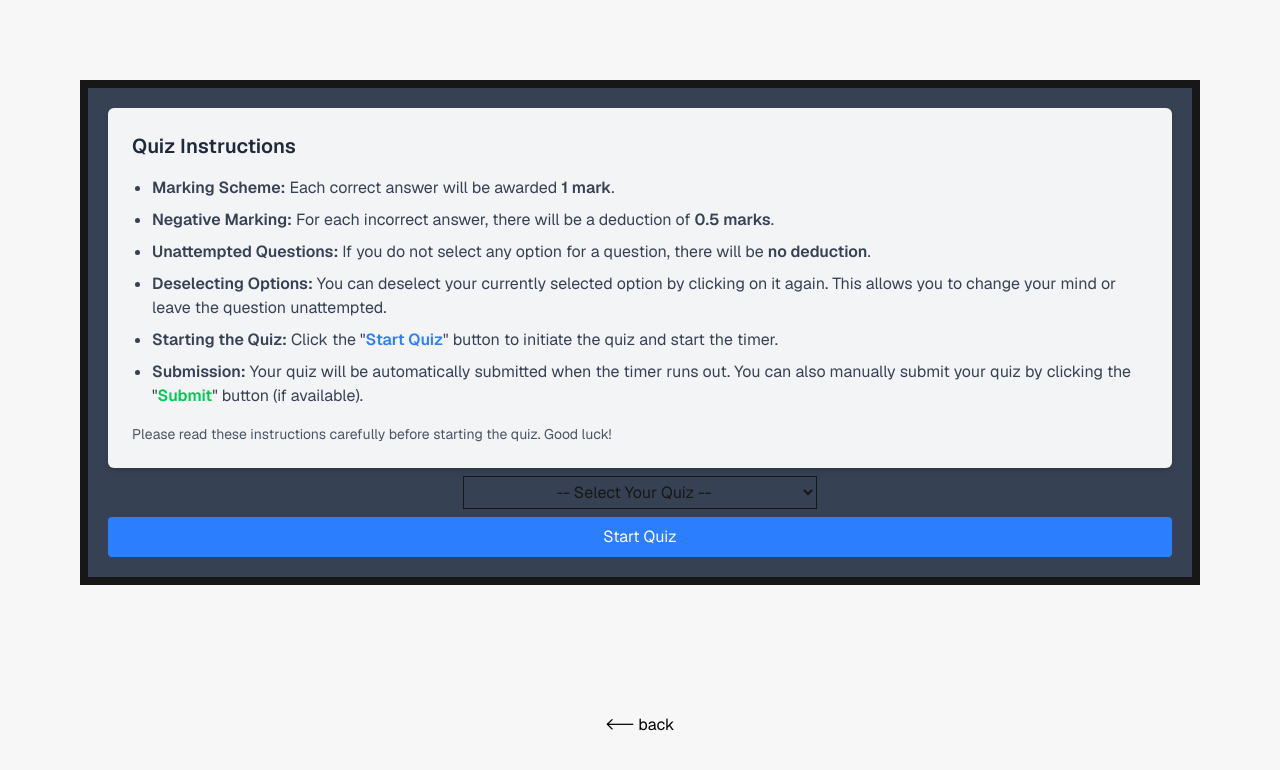
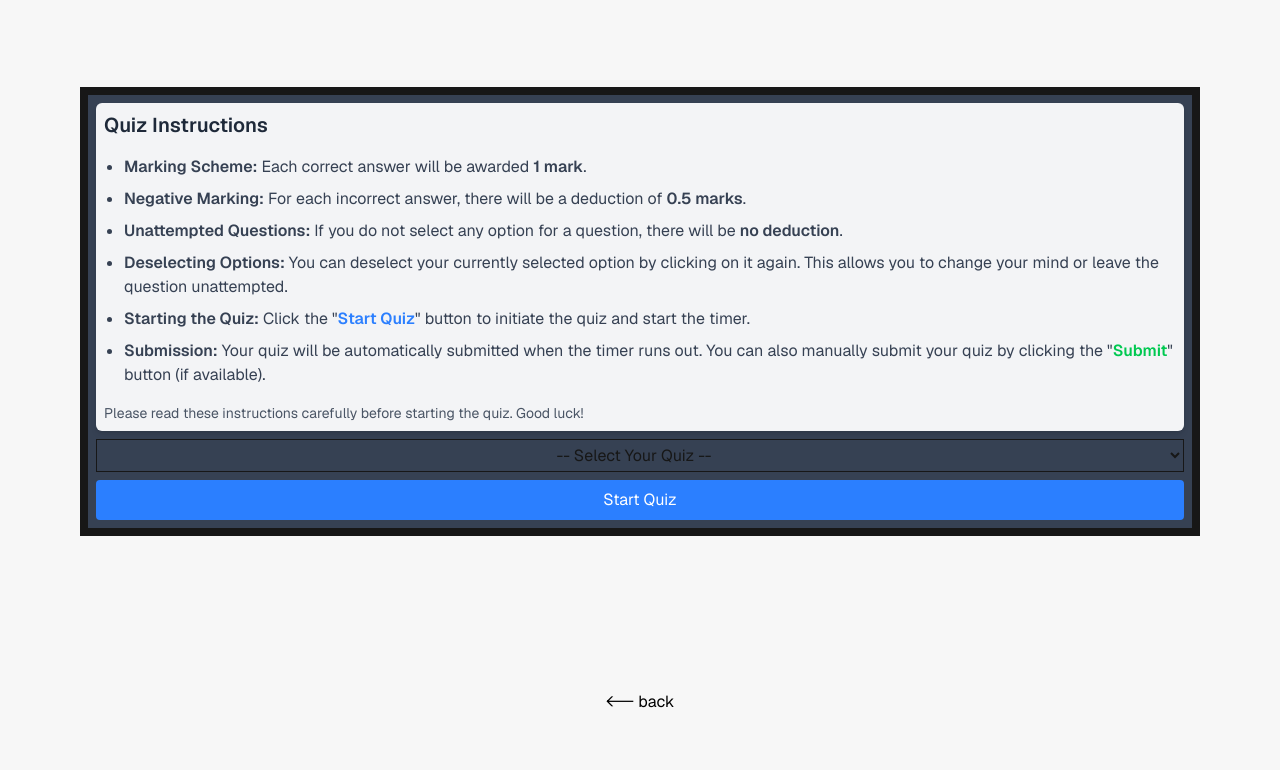
Before and after one commit to mentorvikash/nextjs, a Next.js app: page /quiz in a window 1280 px wide. Shown: the top 770 px of the page. Built offline with nearby package versions, Linux system fonts and the light colour scheme.

Commit message:
optimize css

```diff
--- a/app/quiz/component/RuleBook.tsx
+++ b/app/quiz/component/RuleBook.tsx
@@ -4,7 +4,7 @@ interface RuleBookProps {}
 
 const RuleBook: React.FC<RuleBookProps> = () => {
   return (
-    <div className="bg-gray-100 p-6 rounded-md shadow-md">
+    <div className="bg-gray-100 p-6: sm:p-2 rounded-md shadow-md">
       <h2 className="text-xl font-semibold mb-4 text-gray-800">
         Quiz Instructions
       </h2>
--- a/app/quiz/component/quizSelector.tsx
+++ b/app/quiz/component/quizSelector.tsx
@@ -25,13 +25,13 @@ const QuizSelector = ({
   };
 
   return (
-    <div className=" flex bg-gray-700 w-full flex-col border-8 p-5 gap-2 ">
+    <div className=" flex bg-gray-700 w-full flex-col border-8 p-5 sm:p-2 gap-2 ">
       <RuleBook />
       <div className="flex w-full  justify-center ">
         <select
           name=""
           id=""
-          className=" w-2/6 text-center border-1 p-1"
+          className=" w-2/6 sm:w-full text-center border-1 p-1"
           onChange={handleChange}
         >
           <option value="">-- Select Your Quiz --</option>
```
